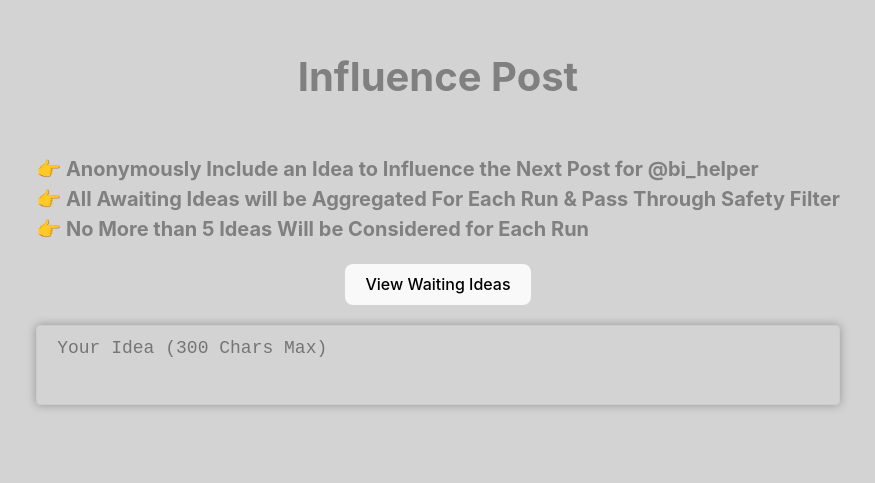
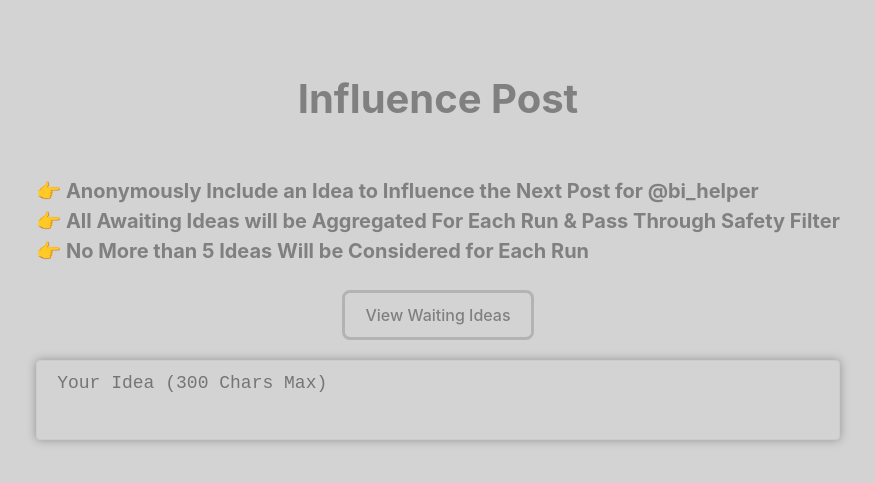
Before and after one commit to largeweb/portfolio, a React (Vite) app: page /bigen in a window 1280 px wide. Shown: the part 159-642 px from the top of the page, without its empty margins (202-1077 px from the left). Built offline with nearby package versions, Linux system fonts and the light colour scheme.

Commit message:
commit for bigen

```diff
--- a/src/pages/BiGen.tsx
+++ b/src/pages/BiGen.tsx
@@ -41,13 +41,13 @@ const BiGen = () => {
             <div style={{color:"gray",fontSize:"20px",fontWeight:"700", textAlign:"left"}}>
                 <p>👉 Anonymously Include an Idea to Influence the Next Post for @bi_helper<br></br>👉 All Awaiting Ideas will be Aggregated For Each Run & Pass Through Safety Filter<br></br>👉 No More than 5 Ideas Will be Considered for Each Run</p>
             </div>
-            {ideas && <div>{ideas}</div>}
-            <button onClick={fetchCurrentIdeas} style={{marginBottom:"20px"}}>View Waiting Ideas</button>
+            {ideas && <div style={{color:"gray"}}>{ideas}</div>}
+            <button onClick={fetchCurrentIdeas} className='connectSend' style={{marginBottom:"20px"}}>View Waiting Ideas</button>
             {/* Text Area for value m */}
-            {m && <p>chars: {m.length}</p>}
+            {ivis && m && <button style={{outline:"none"}} className={m ? 'connectSend' : 'connectSendInvisible'} onClick={sendIdea}>Send</button>}
+            {m && <p style={{color:"gray",marginTop:"-10px"}}>chars: {m.length}</p>}
             {ivis && <textarea className='connectTextArea ' style={{background:"lightgray",color:"black",fontSize:"18px"}} placeholder='Your Idea (300 Chars Max)' minLength={1} maxLength={300} value={m} onChange={(e) => sm(e.target.value)}></textarea>}
             {!ivis && <div>Thank you for Sharing!</div>}
-            {ivis && <button style={{outline:"none"}} className={m ? 'connectSend' : 'connectSendInvisible'} onClick={sendIdea}>Send</button>}
             {/* <div className="connect-links">
                 <Link to="/"><button>Back</button></Link>
             </div> */}
```
